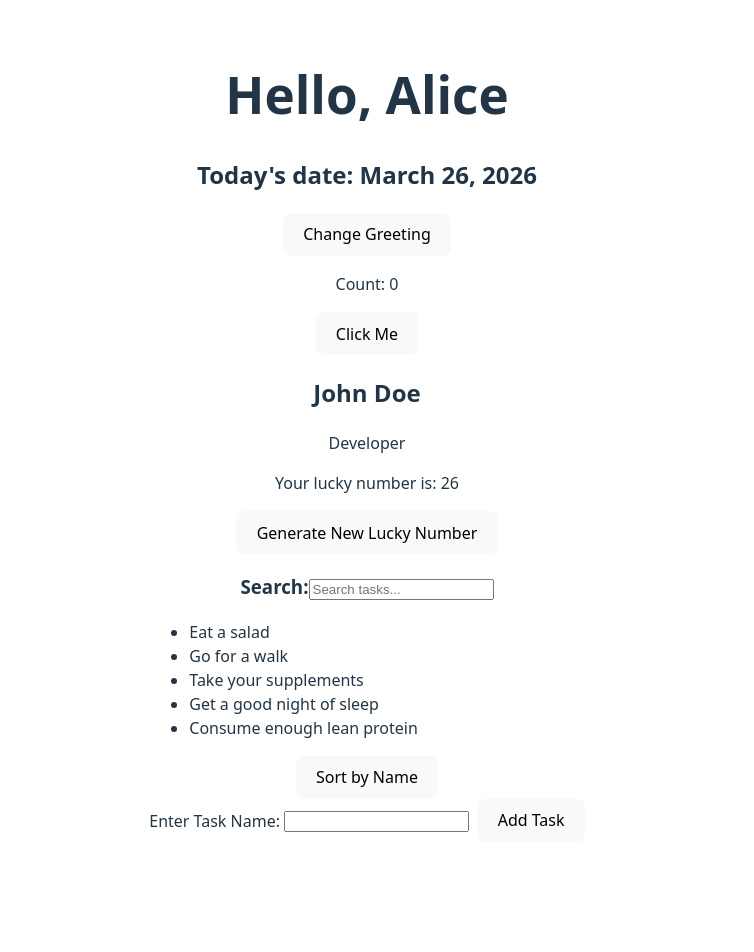
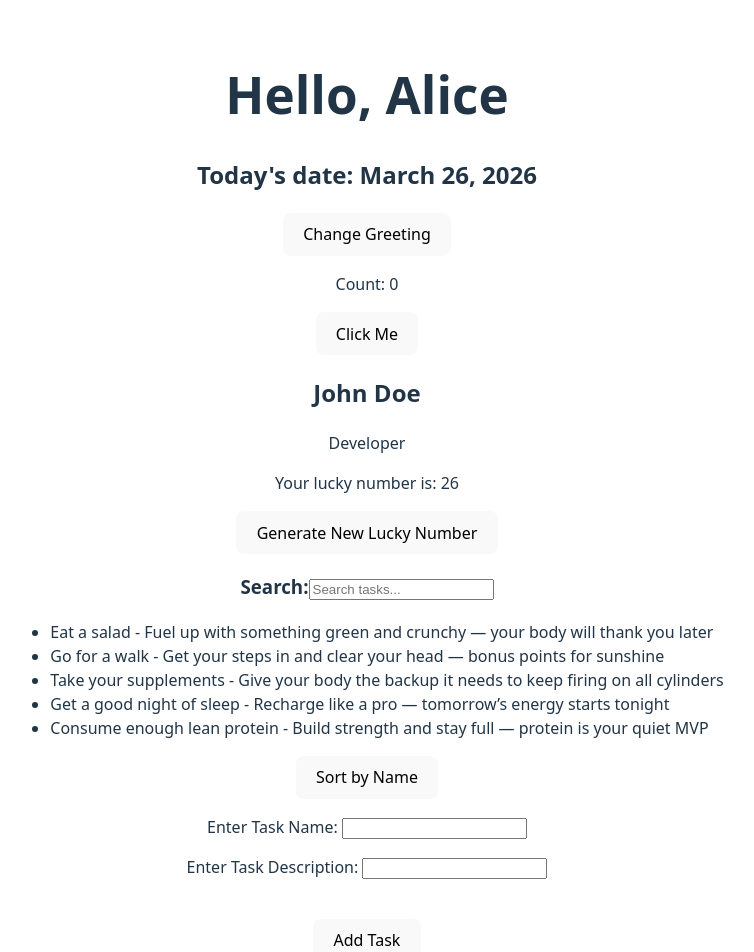
Before and after one commit to gitjnichols3/INF655_midterm, a React (Vite) app: page / in a window 1280 px wide. Shown: the top 952 px of the page, without its empty margins (273-1027 px from the left). Before the commit the page ends 874 px from the top, so only its background shows below. Built offline with nearby package versions, Linux system fonts and the light colour scheme.

Commit message:
Task 4 complete

```diff
--- a/src/App.jsx
+++ b/src/App.jsx
@@ -4,20 +4,27 @@ import UserInfo from './components/UserInfo';
 import TaskComponent from './components/TaskComponent';
 import TaskForm from './components/TaskForm';
 import './App.css'
+import { useState } from "react";
 
 function App() {
 
+  /* Initializes tasks state with a default array of task objects including new description field */
+   const [tasks, setTasks] = useState(
+    [
+        { id: 1, name: "Eat a salad", description: "Fuel up with something green and crunchy — your body will thank you later"},
+        { id: 2, name: "Go for a walk", description: "Get your steps in and clear your head — bonus points for sunshine" },
+        { id: 3, name: "Take your supplements", description: "Give your body the backup it needs to keep firing on all cylinders" },
+        { id: 4, name: "Get a good night of sleep", description: "Recharge like a pro — tomorrow’s energy starts tonight" },
+        { id: 5, name: "Consume enough lean protein", description: "Build strength and stay full — protein is your quiet MVP" }
+      ]
+    );
 
-  const tasks = [
-    { id: 1, name: "Eat a salad"},
-    { id: 2, name: "Go for a walk" },
-    { id: 3, name: "Take your supplements" },
-    { id: 4, name: "Get a good night of sleep" },
-    { id: 5, name: "Consume enough lean protein" }
-  ];
-
-
-
+  /* Creates a new task from form input, adds it to a new array with existing tasks, and updates the tasks state */
+  function addTask(Tname, Tdescription){
+    const newTask = {id:tasks.length + 1, name: Tname, description: Tdescription};
+    const newArray = [...tasks, newTask];
+    setTasks(newArray);
+  }
 
 
   function getRandomTask(){
@@ -44,7 +51,8 @@ function App() {
       <TaskComponent tasks={tasks} />
 
 
-      <TaskForm />
+      <TaskForm addTask={addTask} />
+
     </div>
   );
 }
--- a/src/components/TaskComponent.jsx
+++ b/src/components/TaskComponent.jsx
@@ -8,7 +8,7 @@ const [input, setInput] = useState("");
 /* Set up state to check if sorting is active */
 const [sort, setSort] = useState(false);
 
-/*  Filters task array sent as props from App based on input. Saves copy to leave original untouched */
+/*  Filters task array sent as props from App based on input. Saves a copy to leave original unchanged */
 const filteredTasks = props.tasks.filter(task =>
   task.name.toLowerCase().includes(input.toLowerCase())
 );
@@ -28,7 +28,7 @@ const displayedTasks = sort
           {/* Maps over displayedTasks and displays as list items */}
           {displayedTasks.map(task => (
             <li key={task.id}>
-              {task.name}
+              {task.name} - {task.description} {/* Added description to map when added to tasks state array in Midterm Task 4 */}
             </li>
           ))}
         </ul>
--- a/src/components/TaskForm.jsx
+++ b/src/components/TaskForm.jsx
@@ -2,20 +2,43 @@
 
 import { useState } from "react";
 
-function TaskForm() {
-  const [taskName, settaskName] = useState("");
+function TaskForm(props) {
+  /* Stores the task name, task description, and validation error */
+  const [taskName, setTaskName] = useState("");
+  const [taskDescription, setTaskDescription] = useState("");
+  const [error, setError] = useState("");
 
+
+/* On submit - Trims input strings, displays error if fields are empty and returns,
+calls addTask function from App.jsx to add task to array in task state, clears form fields*/
     function handleSubmit(e) {
         e.preventDefault();
-        console.log(taskName);
-        settaskName("");
+        let trimmedTaskName = taskName.trim();
+        let trimmedTaskDescription = taskDescription.trim();
+        if(trimmedTaskName === "" || trimmedTaskDescription === ""){
+          setError("Task name and description are required");
+          return;
+        }
+          setError("");
+          props.addTask(trimmedTaskName, trimmedTaskDescription);
+
+          setTaskName("");
+          setTaskDescription("");
     }
 
   return (
-    <form onSubmit={handleSubmit}>
-     <label htmlFor="taskName">Enter Task Name: </label>
-      <input type="text" id="taskName" value={taskName} onChange={(e) => settaskName(e.target.value)} />
-      &nbsp;&nbsp;
+    <form onSubmit={handleSubmit}> {/* Submits the form through handleSubmit for validation and task creation */}
+
+    {/* taskName and taskDescription update respective states as user types */}
+      <p>
+        <label htmlFor="taskName">Enter Task Name: </label>
+        <input type="text" id="taskName" value={taskName} onChange={(e) => setTaskName(e.target.value)} /><br/>
+      </p>
+      <p>
+        <label htmlFor="taskDescription">Enter Task Description: </label>
+        <input type="text" id="taskDescription" value={taskDescription} onChange={(e) => setTaskDescription(e.target.value)} /><br />
+      </p>
+      {error}<br/>
       <button type="submit">Add Task</button>
     </form>
   );
```
